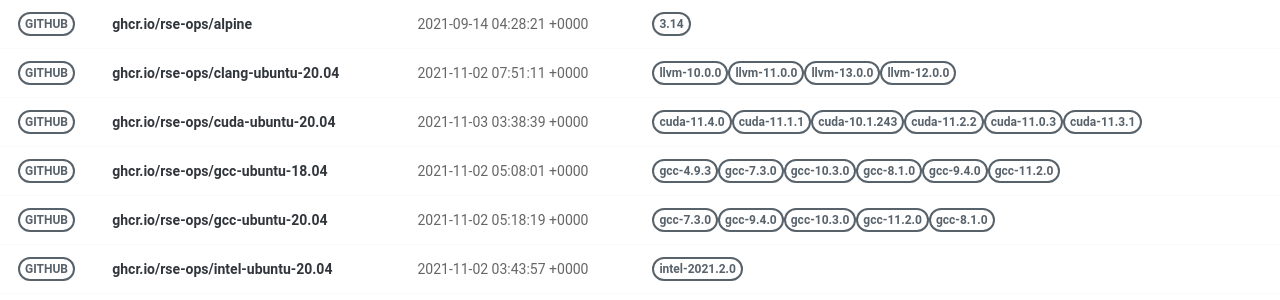
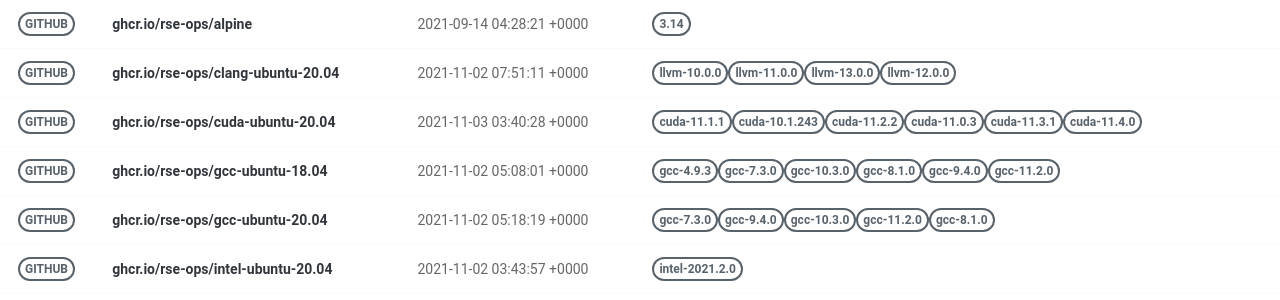
Before and after one commit to rse-ops/docker-images, a Jekyll site: the page built from pages/index.md, in a window 1280 px wide. Shown: the part 130-430 px from the top of the page. Built offline with Jekyll 4.4.1, drawn with Linux system fonts in a browser that asks for light colours; nearby versions of some CDN libraries.

Commit message:
Automated push to update library 2021-11-03

```diff
--- a/_library/ghcr.io-rse-ops-cuda-ubuntu-20.04.md
+++ b/_library/ghcr.io-rse-ops-cuda-ubuntu-20.04.md
@@ -1,14 +1,11 @@
 ---
 layout: container
 name: ghcr.io/rse-ops/cuda-ubuntu-20.04
-updated_at: 2021-11-03 03:38:39.819046
+updated_at: 2021-11-03 03:40:28.053977
 
 
 container_url: https://github.com/orgs/rse-ops/packages/container/package/cuda-ubuntu-20.04
 versions:
- - tag: cuda-11.4.0
-   dockerfile: https://github.com/rse-ops/docker-images/blob/main/ubuntu/cuda/Dockerfile
-   manifest: https://crane.ggcr.dev/manifest/ghcr.io/rse-ops/cuda-ubuntu-20.04:cuda-11.4.0
  - tag: cuda-11.1.1
    dockerfile: https://github.com/rse-ops/docker-images/blob/main/ubuntu/cuda/Dockerfile
    manifest: https://crane.ggcr.dev/manifest/ghcr.io/rse-ops/cuda-ubuntu-20.04:cuda-11.1.1
```
Also changed, not shown: other parts of _library/ghcr.io-rse-ops-cuda-ubuntu-20.04.md (+3 -0 lines).
